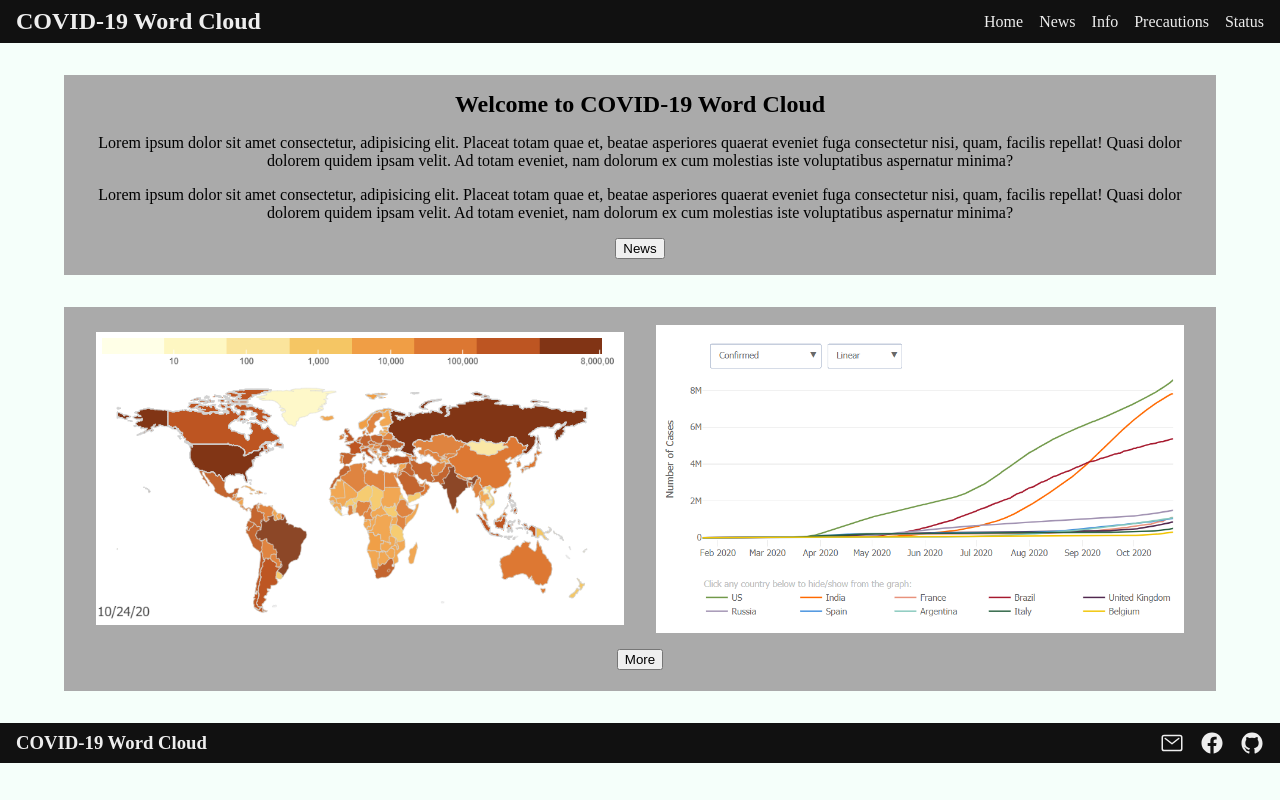
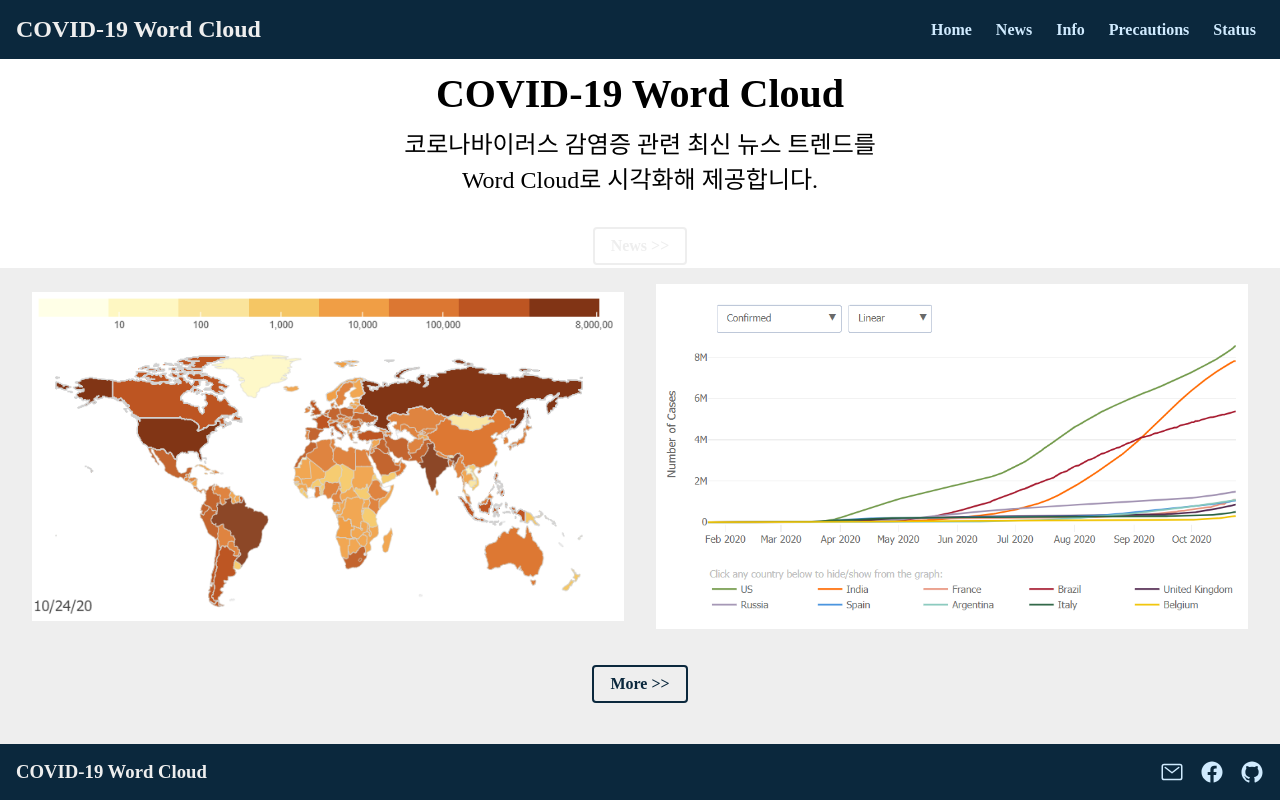
Before and after one commit to ddusi/covid19_WordCloud, a Django app: page /covid-web/ in a window 1280 px wide. Run offline with Django 3.2, Linux system fonts and the light colour scheme; parts of the project's set-up code (start-up, migrations or seed data) failed here and were passed over; some libraries are stand-ins or nearby versions.

Commit message:
Add a welcome message on home.html and apply styles #28

```diff
--- a/Covid_web/static/css/style.css
+++ b/Covid_web/static/css/style.css
@@ -1,10 +1,6 @@
 /* Common elements */
 :root {
-  --primary-color: #111111;
-  --secondary-color: #eeeeee;
-  --tertiary-color: #aaaaaa;
-
-  --color-1: #ffffff;
+  --color-1: #eeeeee;
   --color-2: #d0ebff;
   --color-3: #6ec0ff;
   --color-4: #003a66;
@@ -13,15 +9,40 @@
 }
 
 body {
+  display: grid;
+  grid-template:
+    'header' auto
+    'main' 1fr
+    'footer' auto /
+    1fr;
+
   width: 100vw;
-  height: 100vh;
+  min-height: 100vh;
   margin: 0;
   padding: 0;
-  background-color: mintcream;
+}
+
+button {
+  all: unset;
+  padding: 0.5rem 1rem;
+  border: 2px solid var(--color-1);
+  border-radius: 4px;
+  transition: 0.3s all linear;
+  cursor: pointer;
+
+  font-weight: bold;
+  color: var(--color-1);
+}
+
+button:hover {
+  color: var(--color-5);
+  background: var(--color-1);
 }
 
 .header {
-  background: var(--primary-color);
+  grid-area: header;
+
+  background: var(--color-5);
 }
 
 .header__navigation {
@@ -33,13 +54,13 @@ body {
   width: 100%;
   max-width: 1280px;
   margin: auto;
-  padding: 0.5rem 1rem;
-
-  color: var(--secondary-color);
+  padding: 1rem;
 }
 
 .header__website-title {
   margin: 0;
+
+  color: var(--color-1);
 }
 
 .navigation__links--container {
@@ -52,17 +73,45 @@ body {
 }
 
 .navigation__link {
-  margin-left: 1rem;
+  margin-left: 0.5rem;
 
   list-style-type: none;
 }
 
 .navigation__link > a {
+  position: relative;
+  padding: 0.3rem 0.5rem;
+  transition: 0.2s all linear;
+
   text-decoration: none;
-  color: var(--secondary-color);
+  font-weight: bold;
+  color: var(--color-2);
+}
+
+.navigation__link > a:hover {
+  color: var(--color-special);
+}
+
+.navigation__link > a::before {
+  content: '';
+  position: absolute;
+  top: 0;
+  left: 0;
+  width: 0%;
+  height: 100%;
+  transition: 0.2s all linear;
+  cursor: pointer;
+
+  border-bottom: 2px solid var(--color-special);
+}
+
+.navigation__link > a:hover::before {
+  width: 100%;
 }
 
 section[role='main'] {
+  grid-area: main;
+
   width: 90%;
   max-width: 1280px;
   margin: 2rem auto;
@@ -70,9 +119,11 @@ section[role='main'] {
 }
 
 .footer {
+  grid-area: footer;
+
   width: 100%;
 
-  background: var(--primary-color);
+  background: var(--color-5);
 }
 
 .footer--wrapper {
@@ -84,17 +135,19 @@ section[role='main'] {
   width: 100%;
   max-width: 1280px;
   margin: auto;
-  padding: 0.5rem 1rem;
-
-  color: var(--secondary-color);
+  padding: 1rem;
 }
 
 .footer__website-title {
   margin: 0;
+
+  color: var(--color-1);
 }
 
 .footer__contacts--container {
   display: flex;
+
+  color: var(--color-2);
 }
 
 .footer__contacts--container > ion-icon {
@@ -105,29 +158,67 @@ section[role='main'] {
 }
 
 /* Home page */
+section.home--main-section {
+  display: flex;
+  flex-direction: column;
+  justify-content: center;
+
+  width: 100%;
+  margin: 0;
+}
+
 .home__welcome-message--container {
-  padding: 1rem 2rem;
+  position: relative;
 
-  background: var(--tertiary-color);
+  flex: 2;
+  display: flex;
+  flex-direction: column;
+  justify-content: center;
+  align-items: center;
+
   text-align: center;
 }
 
+.home__welcome-message--container::before {
+  z-index: -1;
+
+  content: '';
+  position: absolute;
+  top: 0;
+  left: 0;
+  width: 100%;
+  height: 100%;
+}
+
 .welcome-message__title {
+  margin: 0.5rem;
+
+  font-size: 2.5rem;
+}
+
+.welcome-message__body {
   margin: 0;
+
+  font-size: 1.5rem;
+}
+
+.welcome-message__link-news {
+  margin-top: 2rem;
 }
 
 .home__data-visualization--container {
+  flex: 1;
   display: grid;
   grid-template:
-    'a b'
-    'c c' /
+    'a b' 4fr
+    'c c' 1fr /
     1fr 1fr;
   gap: 0.5rem 2rem;
+  align-items: center;
 
-  margin-top: 2rem;
   padding: 1rem 2rem;
 
-  background: var(--tertiary-color);
+  background: var(--color-1);
   text-align: center;
 }
 
@@ -147,8 +238,17 @@ section[role='main'] {
 
 .data-visualization__link-status--container {
   grid-area: c;
+}
 
-  line-height: 2rem;
+.data-visualization__link-status {
+  border-color: var(--color-5);
+
+  color: var(--color-5);
+}
+
+.data-visualization__link-status:hover {
+  color: var(--color-1);
+  background: var(--color-5);
 }
 
 /* News page */
@@ -177,13 +277,13 @@ section[role='main'] {
 }
 
 .article-list__article-table {
-  border: 2px solid var(--primary-color);
+  border: 2px solid var(--color-5);
 
   line-height: 2rem;
 }
 
 .article-list__article-table th {
-  border: 2px solid var(--primary-color);
+  border: 2px solid var(--color-5);
 }
 
 .article-list__article-table th:first-of-type {
@@ -192,12 +292,12 @@ section[role='main'] {
 
 .article-list__article-table th:nth-of-type(n + 2) {
   width: 20%;
-  border-left: 2px solid var(--primary-color);
+  border-left: 2px solid var(--color-5);
 }
 
 .article__company,
 .article__time {
-  border-left: 2px solid var(--primary-color);
+  border-left: 2px solid var(--color-5);
 }
 
 /* Info page */
--- a/Covid_web/templates/Covid_web/home.html
+++ b/Covid_web/templates/Covid_web/home.html
@@ -1,20 +1,12 @@
 {% extends 'Covid_web/base.html' %} {% block content %}
 <section role="main" class="home--main-section">
   <div class="home__welcome-message--container">
-    <h2 class="welcome-message__title">Welcome to COVID-19 Word Cloud</h2>
-    <p class="welcome-message__body--upper">
-      Lorem ipsum dolor sit amet consectetur, adipisicing elit. Placeat totam
-      quae et, beatae asperiores quaerat eveniet fuga consectetur nisi, quam,
-      facilis repellat! Quasi dolor dolorem quidem ipsam velit. Ad totam
-      eveniet, nam dolorum ex cum molestias iste voluptatibus aspernatur minima?
+    <h1 class="welcome-message__title">COVID-19 Word Cloud</h1>
+    <p class="welcome-message__body">
+      코로나바이러스 감염증 관련 최신 뉴스 트렌드를
     </p>
-    <p class="welcome-message__body--lower">
-      Lorem ipsum dolor sit amet consectetur, adipisicing elit. Placeat totam
-      quae et, beatae asperiores quaerat eveniet fuga consectetur nisi, quam,
-      facilis repellat! Quasi dolor dolorem quidem ipsam velit. Ad totam
-      eveniet, nam dolorum ex cum molestias iste voluptatibus aspernatur minima?
-    </p>
-    <button class="welcome-message__link-news">News</button>
+    <p class="welcome-message__body">Word Cloud로 시각화해 제공합니다.</p>
+    <button class="welcome-message__link-news">News >></button>
   </div>
   <div class="home__data-visualization--container">
     <div class="data-visualization--container">
@@ -32,7 +24,7 @@
       />
     </div>
     <div class="data-visualization__link-status--container">
-      <button class="data-visualization__link-status">More</button>
+      <button class="data-visualization__link-status">More >></button>
     </div>
   </div>
 </section>
```
